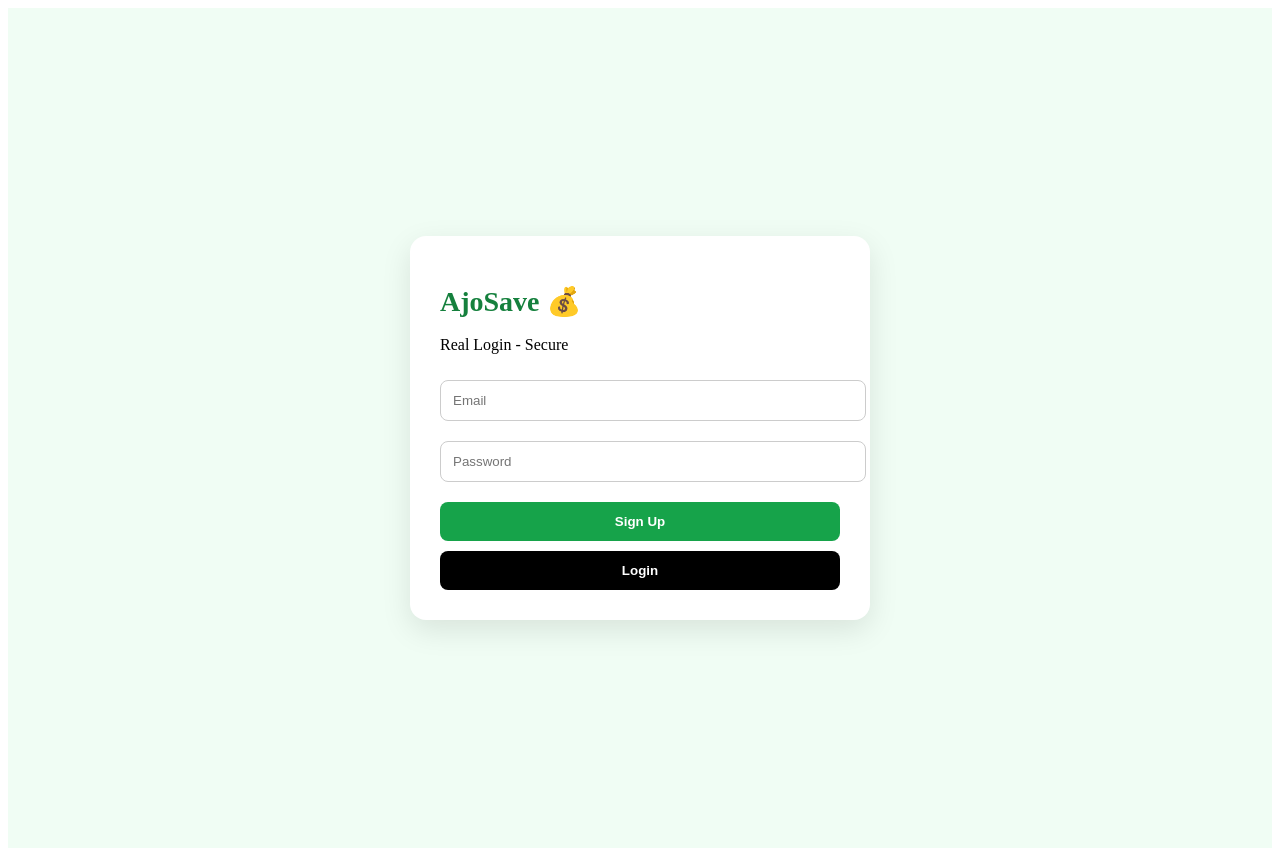
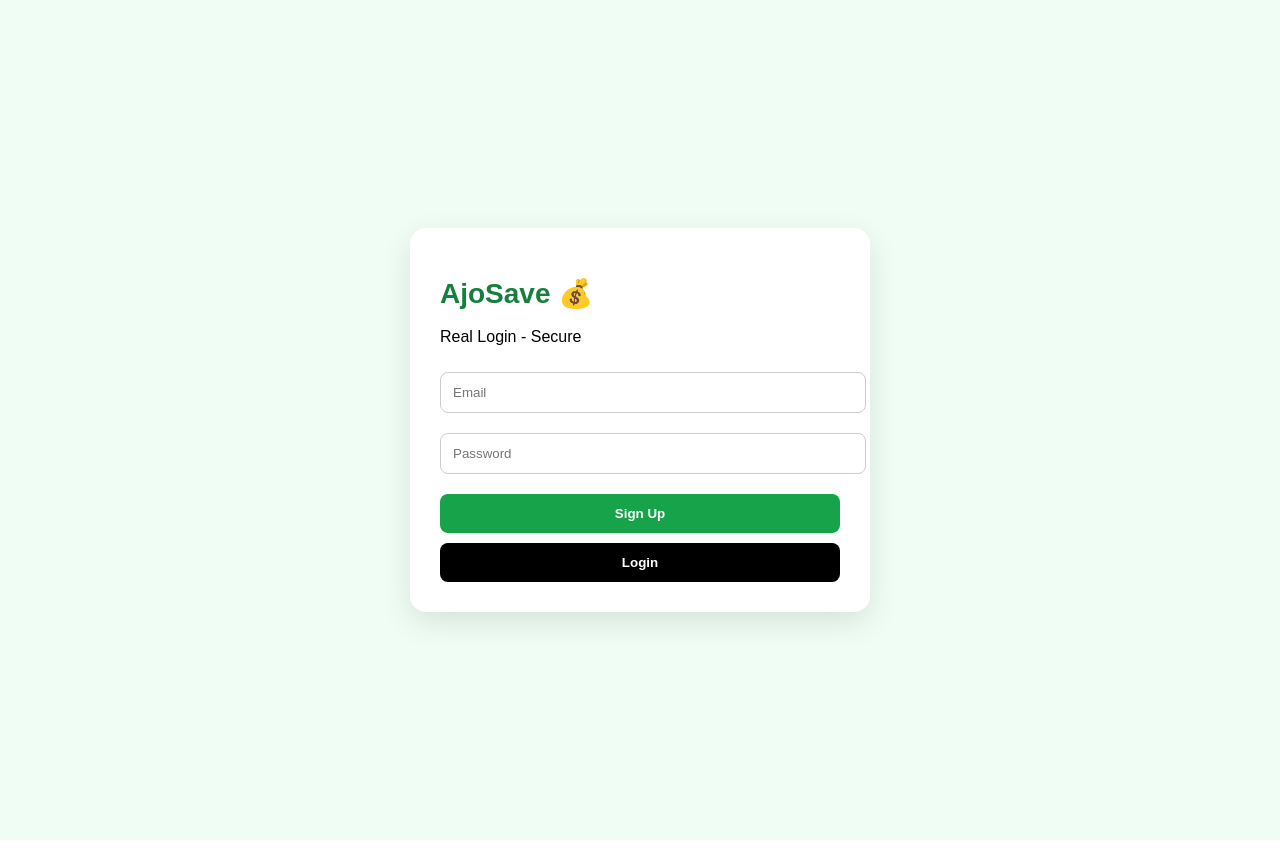
Before and after one commit to Mihass09/ajosave-real, a Next.js app: page / in a window 1280 px wide. Built offline with nearby package versions, Linux system fonts and the light colour scheme; no server answers.

Commit message:
Add RootLayout component for application structure

```diff
--- /dev/null
+++ b/app/layout.tsx
@@ -0,0 +1,9 @@
+export default function RootLayout({children}:{children:React.ReactNode}){
+  return (
+    <html>
+      <body style={{margin:0,fontFamily:'sans-serif'}}>
+        {children}
+      </body>
+    </html>
+  )
+}
```
